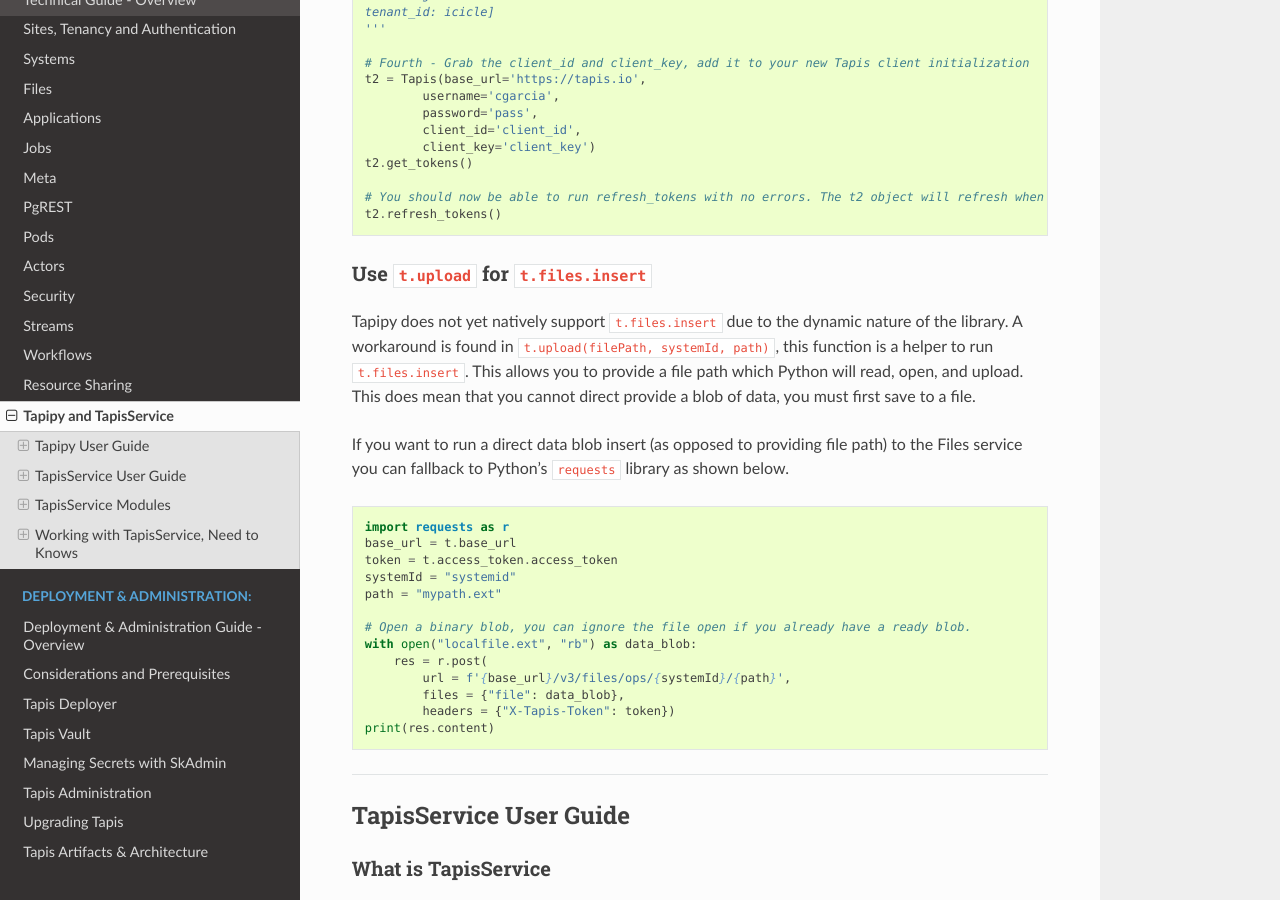
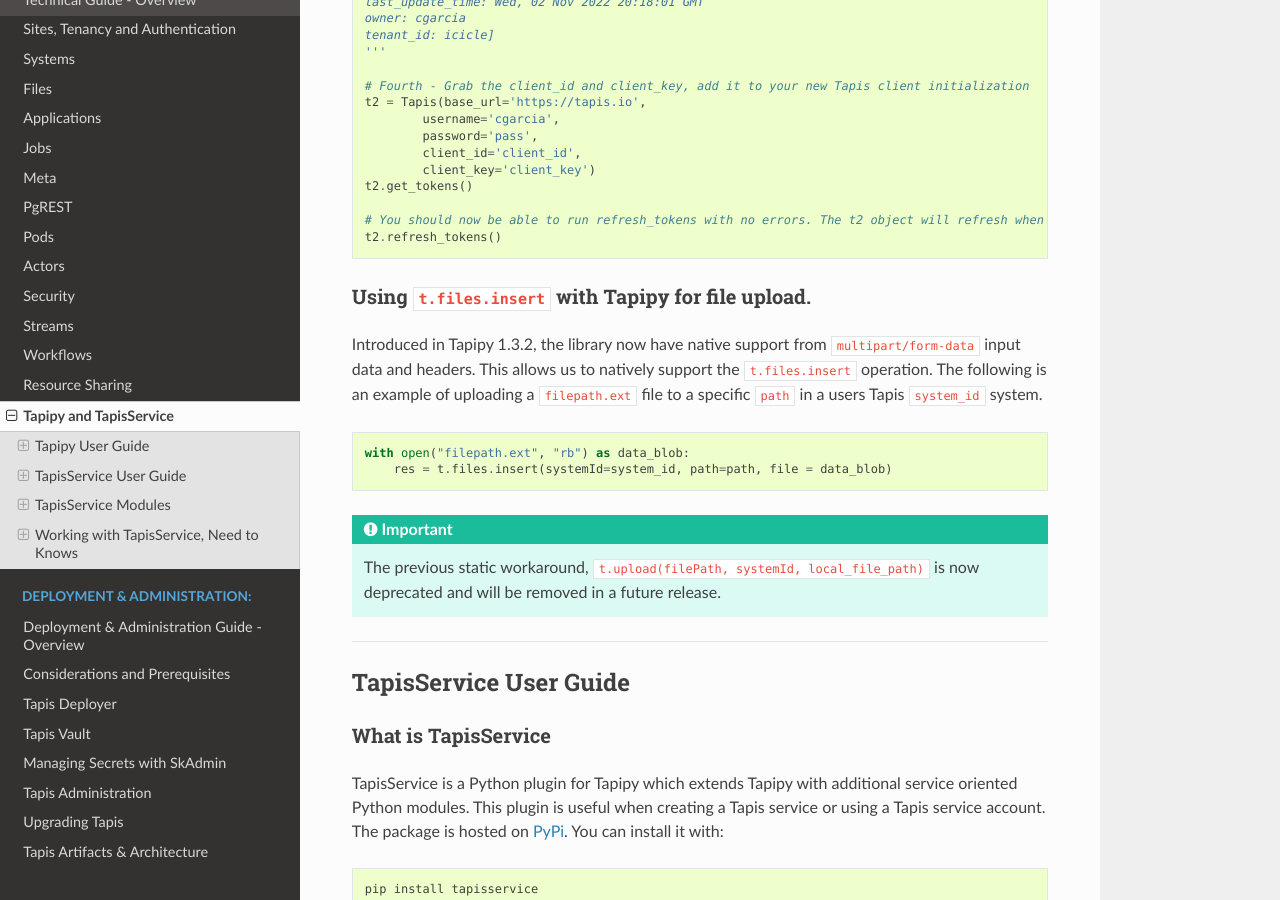
Before and after one commit to tapis-project/documentation, a Sphinx documentation site: the page built from source/technical/pythondev.rst, in a window 1280 px wide and 900 px high, scrolled down 6582 px. Built offline with Sphinx 7.4.7 and the Read the Docs theme 2.0.0, drawn with Linux system fonts in a browser that asks for light colours; some of the changed text lies outside the part shown.

Commit message:
Updating docs with newest tapipy==1.3.2 file upload method. Also fixed many Sphinx warnings/

```diff
--- a/source/technical/pythondev.rst
+++ b/source/technical/pythondev.rst
@@ -11,6 +11,8 @@
 #######################
 Tapipy and TapisService
 #######################
+
+Tapipy and TapisService are powerful Python libraries for interacting with Tapis.
 
 ----
 
@@ -105,9 +107,8 @@
 
 .. Important::
 
-    ``t.files.insert`` is not yet working. Due to the dynamic nature of the library, Tapipy can't use the intended method
-    for file upload.  Workaround, ``t.upload(filePath, systemId, path)`` allows you to upload a local file in the same way as
-    ``t.files.insert``. Read more :ref:`here<tapipyuploadanchor>`.
+    Tapipy 1.3.2 introduces native support for ``t.files.insert()``. Previous a workaround,
+    ``t.upload(filePath, systemId, path)`` was required. Read more :ref:`here<tapipyuploadanchor>`.
 
 You can specify any parameter identified by the spec. Tapipy will detail missing required parameters if they're missing.
 
@@ -280,32 +281,22 @@
 
 
 .. _tapipyuploadanchor:
-Use ``t.upload`` for ``t.files.insert``
----------------------------------------
-Tapipy does not yet natively support ``t.files.insert`` due to the dynamic nature of the library. A workaround is found in
-``t.upload(filePath, systemId, path)``, this function is a helper to run ``t.files.insert``. This allows you to provide
-a file path which Python will read, open, and upload. This does mean that you cannot direct provide a blob of data, you must
-first save to a file.
 
-If you want to run a direct data blob insert (as opposed to providing file path) to the Files service you can fallback
-to Python's ``requests`` library as shown below.
+Using ``t.files.insert`` with Tapipy for file upload.
+-----------------------------------------------------
+
+Introduced in Tapipy 1.3.2, the library now have native support from ``multipart/form-data`` input data and headers. This
+allows us to natively support the ``t.files.insert`` operation. The following is an example of uploading a ``filepath.ext`` file to a specific
+``path`` in a users Tapis ``system_id`` system.
 
 .. code-block:: python
 
-    import requests as r
-    base_url = t.base_url
-    token = t.access_token.access_token
-    systemId = "systemid"
-    path = "mypath.ext"
+    with open("filepath.ext", "rb") as data_blob:
+        res = t.files.insert(systemId=system_id, path=path, file = data_blob)
 
-    # Open a binary blob, you can ignore the file open if you already have a ready blob.
-    with open("localfile.ext", "rb") as data_blob:
-        res = r.post(
-            url = f'{base_url}/v3/files/ops/{systemId}/{path}',
-            files = {"file": data_blob},
-            headers = {"X-Tapis-Token": token})
-    print(res.content)
+.. Important::
 
+    The previous static workaround, ``t.upload(filePath, systemId, local_file_path)`` is now deprecated and will be removed in a future release.
 
 ----
 
@@ -382,6 +373,7 @@
 - Create a Dockerfile to build your service. The image name for your service should be ``tapis/<service_name>-api``; for example, ``tapis/tokens-api`` or ``tapis/tenants-api``. Here is a general template for the Dockerfile for your service:
 
 .. code-block:: python
+
     # inherit from the flaskbase image:
     FROM: tapis/flaskbase
 
@@ -417,7 +409,7 @@
     $ exit
 
 Migrations Dockerfile
-~~~~~~~~~~~~~~~~~~
+~~~~~~~~~~~~~~~~~~~~~
 Create Dockerfile-migrations to containerize your migrations code. For simple cases, you may be able to just use
 the following after change <service> to the name of your service.
 
@@ -441,7 +433,7 @@
 of how to use some of the functionality in your service.
 
 Accessing TapisService Modules
-----------------------------
+------------------------------
 You can install ``tapisservice`` with ``pip install tapisservice``. Services can import modules directly from this package;
 for example:
 
@@ -629,7 +621,7 @@
 
 
 Working with TapisService, Need to Knows
-======================================
+========================================
 If you're developing with TapisService then please ensure you understand the following topics.
 
 Framework Talk
@@ -767,6 +759,7 @@
 - ``g.request_username`` - ``g.username`` if not service and ``g.x_tapis_user`` otherwise
 - ``g.username`` - incoming request token's ``username`` claim
 - ``g.x_tapis_user`` - the value of the ``X-Tapis-Tenant`` header
+
 and
 
 - ``g.request_tenant_id`` - ``g.tenant_id`` if not service and ``g.x_tapis_tenant`` otherwise
```
Also changed, not shown: other parts of source/technical/pythondev.rst (+1 -1 lines).
